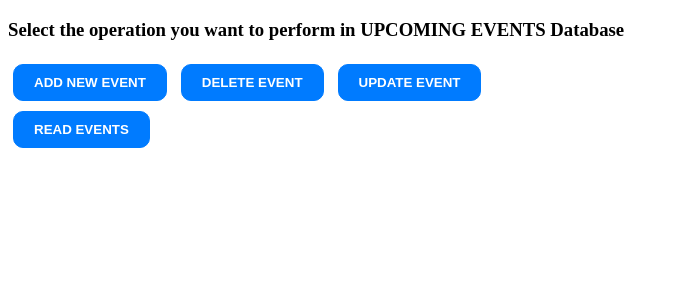
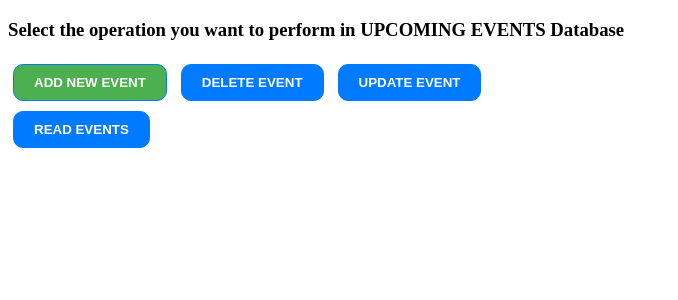
Before and after one commit to anushrevankar24/WEC_Discord_BOT, a FastAPI app: page /upcoming_events in a window 1280 px wide, with the pointer over the restyled element. Shown: the top 300 px of the page, without its empty margins (0-678 px from the left). Run offline with FastAPI, Linux system fonts and the light colour scheme; parts of the project's set-up code (start-up, migrations or seed data) failed here and were passed over.

Commit message:
Update upcoming_events.html

```diff
--- a/templates/upcoming_events.html
+++ b/templates/upcoming_events.html
@@ -2,7 +2,6 @@
 <html>
 <head>
     <h3>Select the operation you want to perform in UPCOMING EVENTS Database </h3>
-
 </head>
 <body>
     <style>
@@ -17,6 +16,11 @@
             font-weight: bold;
             margin: 5px;
             transition: background-color 0.4s, color 0.4s;
+        }
+            button:hover {
+                background-color: #4CAF50;
+                color: white;
+            }
         }
         </style>
     <button id="toggleButton">ADD NEW EVENT</button>
```
